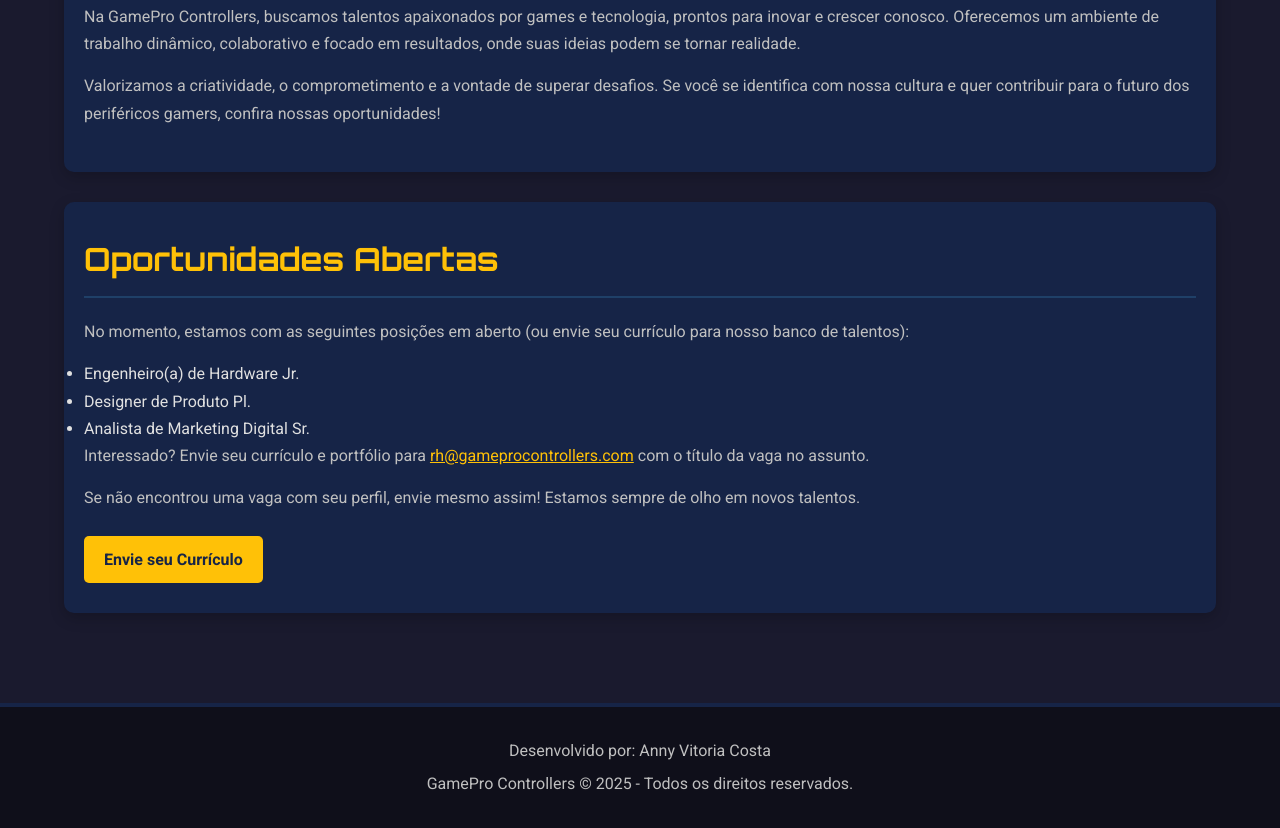
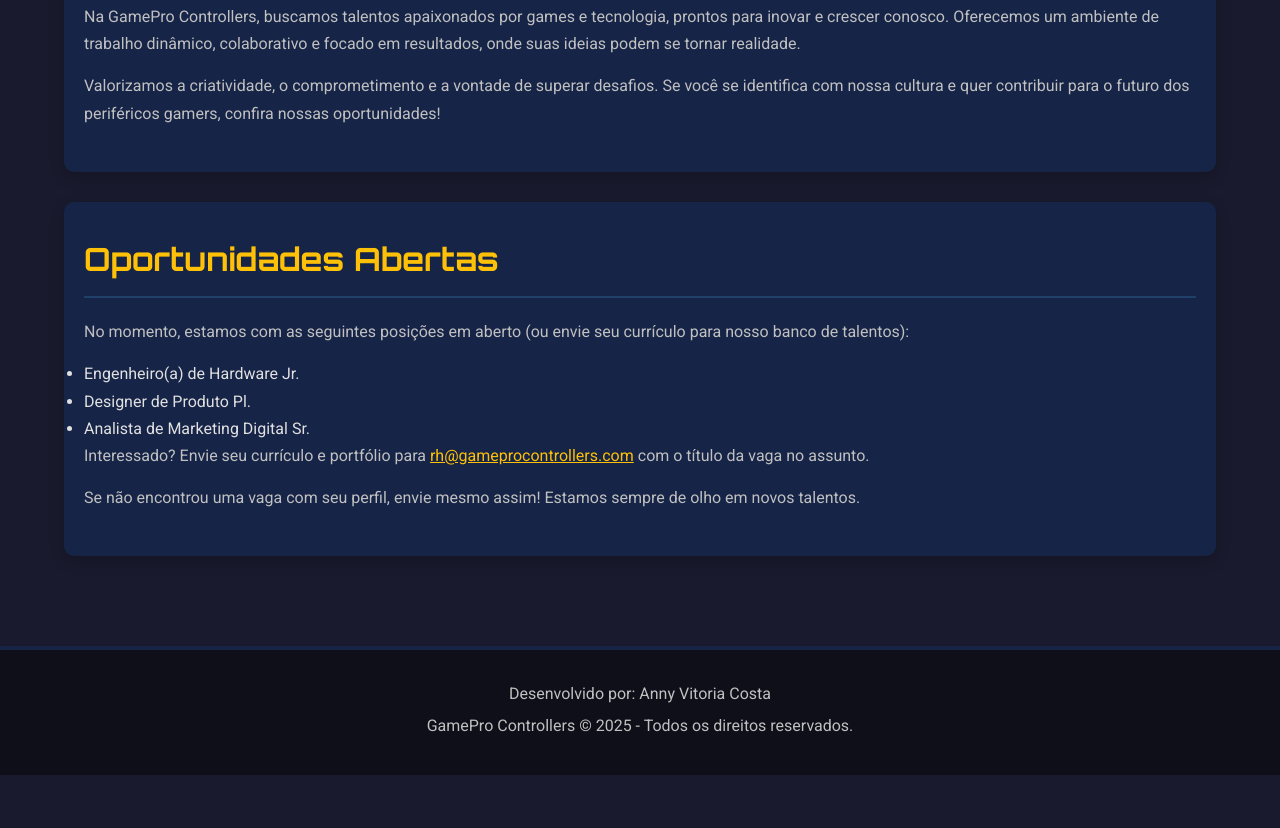
Before and after one commit to Annyyzinha/Projeto_FrontEnd, a plain HTML site: page trabalheconosco.html in a window 1280 px wide. Shown: the part 554-1382 px from the top of the page. After the commit the page ends 1329 px from the top, so only its background shows below. Drawn offline with Linux system fonts and the light colour scheme.

Commit message:
alteracao

```diff
--- a/trabalheconosco.html
+++ b/trabalheconosco.html
@@ -42,9 +42,8 @@
                     <li>Designer de Produto Pl.</li>
                     <li>Analista de Marketing Digital Sr.</li>
                 </ul>
-                <p>Interessado? Envie seu currículo e portfólio para <a href="mailto:rh@gameprocontrollers.com" style="color: #ffc107;">rh@gameprocontrollers.com</a> com o título da vaga no assunto.</p>
+                <p>Interessado? Envie seu currículo e portfólio para <a href="https://workspace.google.com/intl/pt-BR/gmail/" style="color: #ffc107;">rh@gameprocontrollers.com</a> com o título da vaga no assunto.</p>
                 <p>Se não encontrou uma vaga com seu perfil, envie mesmo assim! Estamos sempre de olho em novos talentos.</p>
-                <a href="mailto:rh@gameprocontrollers.com" class="button-link">Envie seu Currículo</a>
             </section>
         </div>
     </main>
```
Also changed, not shown: quemsomos.html (+1 -1 lines).
